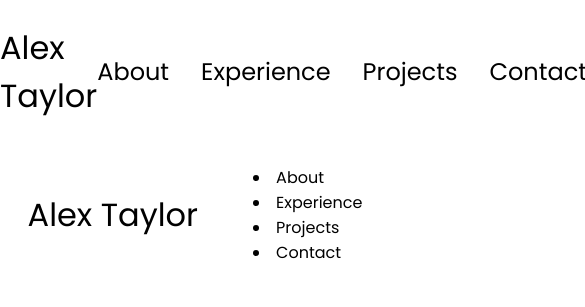
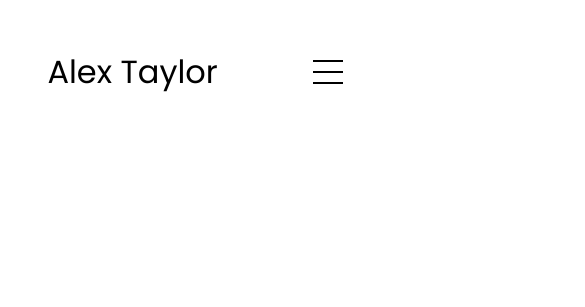
Before and after one commit to aptaylor87/portfolio-site, a plain HTML site: page index.html in a window 390 px wide. Shown: the whole page, 585 px wide, since content can reach past the window. Drawn offline with Linux system fonts and the light colour scheme.

Commit message:
finish styling menu

```diff
--- a/mediaqueries.css
+++ b/mediaqueries.css
@@ -0,0 +1,9 @@
+@media screen and (max-width: 1200px) {
+    #desktop-nav {
+        display: none;
+    }
+
+    #hamburger-nav {
+        display: flex;
+    }
+}
--- a/script.js
+++ b/script.js
@@ -0,0 +1,7 @@
+function toggleMenu() {
+    const menu = document.querySelector(".menu-links");
+    const icon = document.querySelector(".hamburger-icon");
+
+    menu.classList.toggle("open")
+    icon.classList.toggle("open")
+}
--- a/style.css
+++ b/style.css
@@ -69,3 +69,83 @@ a:hover {
 .logo:hover {
     cursor: default;
 }
+
+/* HAMBURGER MENU */
+
+#hamburger-nav {
+    display: none;
+}
+
+.hamburger-menu {
+    position: relative;
+    display: inline-block;
+}
+
+.hamburger-icon {
+    display: flex;
+    flex-direction: column;
+    justify-content: space-between;
+    height: 24px;
+    width: 30px;
+    cursor: pointer;
+}
+
+.hamburger-icon span {
+    width: 100%;
+    height: 2px;
+    background-color: black;
+    transition: all 0.3 ease-in-out;
+}
+
+.menu-links {
+    position: absolute;
+    top: 100%;
+    right: 0%;
+    background-color: white;
+    width: fit-content;
+    max-height: 0;
+    overflow: hidden;
+    transition: all 0.3 ease-in-out;
+}
+
+.menu-links a {
+    display: block;
+    padding: 10px;
+    text-align: center;
+    font-size: 1.5rem;
+    color: black;
+    text-decoration: none;
+    transition: all 0.3 ease-in-out;
+}
+
+.menu-links li {
+    list-style: none;
+}
+
+.menu-links.open {
+    max-height: 300px;
+}
+
+.hamburger-icon.open span:first-child {
+    transform: rotate(45deg) translate(10px, 5px);
+}
+
+.hamburger-icon.open span:nth-child(2) {
+    opacity: 0;
+}
+
+.hamburger-icon.open span:last-child {
+    transform: rotate(-45deg) translate(10px, -5px);
+}
+
+.hamburger-icon span:first-child {
+    transform: none;
+}
+
+.hamburger-icon span:first-child {
+    opacity: 1;
+}
+
+.hamburger-icon span:first-child {
+    transform: none;
+}
```
